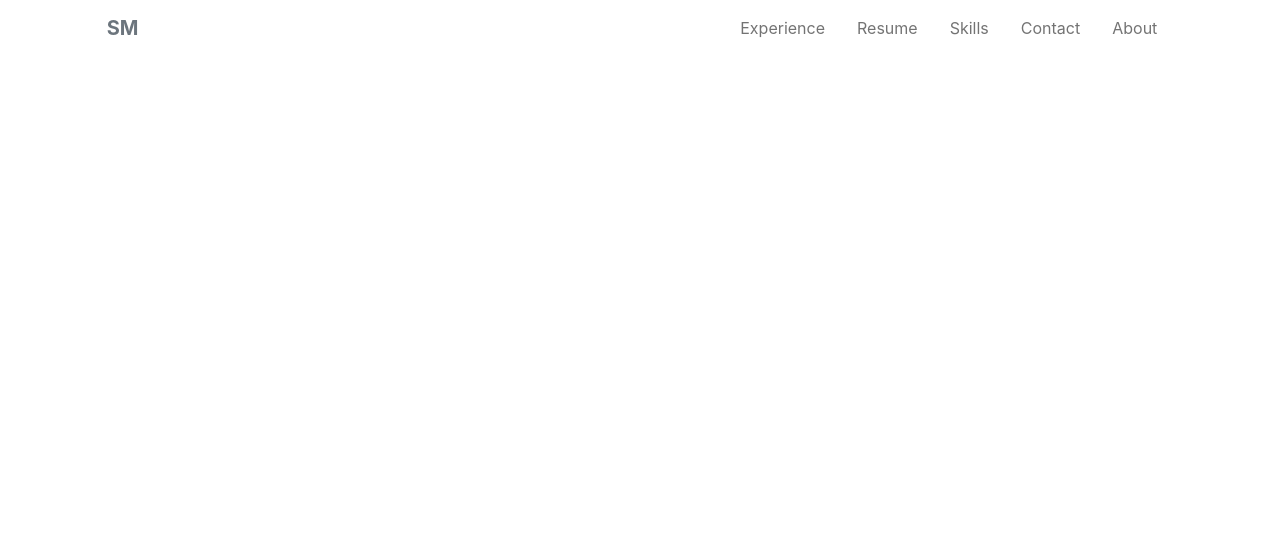
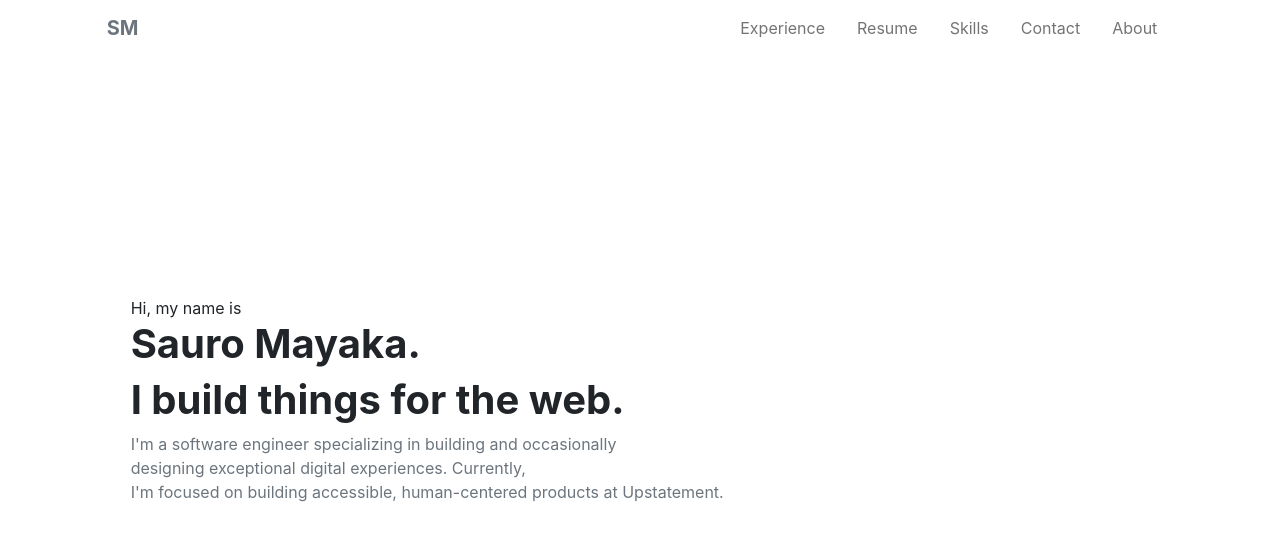
Before and after one commit to mayakas/portfolio, a React (Create React App) app: page / in a window 1280 px wide. Shown: the top 540 px of the page. Built offline with nearby package versions, Linux system fonts and the light colour scheme.

Commit message:
Body Content and external links.

```diff
--- a/public/index.html
+++ b/public/index.html
@@ -47,6 +47,14 @@
       To create a production bundle, use `npm run build` or `yarn build`.
     -->
     <script
+      type="module"
+      src="https://unpkg.com/ionicons@5.5.2/dist/ionicons/ionicons.esm.js"
+    ></script>
+    <script
+      nomodule
+      src="https://unpkg.com/ionicons@5.5.2/dist/ionicons/ionicons.js"
+    ></script>
+    <script
       src="https://cdn.jsdelivr.net/npm/@popperjs/core@2.11.5/dist/umd/popper.min.js"
       integrity="sha384-Xe+8cL9oJa6tN/veChSP7q+mnSPaj5Bcu9mPX5F5xIGE0DVittaqT5lorf0EI7Vk"
       crossorigin="anonymous"
--- a/src/components/Body.js
+++ b/src/components/Body.js
@@ -1,10 +1,14 @@
 import React from "react";
+import Externals from "./Externals";
+import Hero from "./Hero";
 import Navigation from "./Navigation";
 
 function body() {
   return (
-    <div>
+    <div class="row">
       <Navigation />
+      <Externals />
+      <Hero />
     </div>
   );
 }
--- /dev/null
+++ b/src/components/Externals.js
@@ -0,0 +1,34 @@
+import React from "react";
+
+function Externals() {
+  return (
+    <div class="col-sm-1 d-none d-sm-block">
+      <div class="v-align">
+        <ul>
+          <li class="my-3">
+            <a href="https://www.linkedin.com/in/sauro-mayaka-a56050180/">
+              <ion-icon name="logo-linkedin"></ion-icon>
+            </a>
+          </li>
+          <li class="my-3">
+            <a href="https://github.com/JustineXp">
+              <ion-icon name="logo-github"></ion-icon>
+            </a>
+          </li>
+          <li class="my-3">
+            <a href="https://twitter.com/Developersjoint">
+              <ion-icon name="logo-twitter"></ion-icon>
+            </a>
+          </li>
+          <li class="my-3">
+            <a href="https://www.instagram.com/mj.sauro/">
+              <ion-icon name="logo-instagram"></ion-icon>
+            </a>
+          </li>
+        </ul>
+      </div>
+    </div>
+  );
+}
+
+export default Externals;
--- /dev/null
+++ b/src/components/Hero.js
@@ -0,0 +1,22 @@
+import React from "react";
+
+function Hero() {
+  return (
+    <div class="col-sm-7 vh-100">
+      <div class="container-fluid px-4 v-align">
+        <p class="above">Hi, my name is</p>
+        <h1 class="fw-bold">Sauro Mayaka.</h1>
+        <h1 class="fw-bold">I build things for the web.</h1>
+        <p class="text-muted">
+          I'm a software engineer specializing in building and occasionally
+          <br />
+          designing exceptional digital experiences. Currently, <br />
+          I'm focused on building accessible, human-centered products at
+          Upstatement.
+        </p>
+      </div>
+    </div>
+  );
+}
+
+export default Hero;
--- a/src/index.css
+++ b/src/index.css
@@ -1,13 +1,49 @@
 body {
   margin: 0;
-  font-family: -apple-system, BlinkMacSystemFont, 'Segoe UI', 'Roboto', 'Oxygen',
-    'Ubuntu', 'Cantarell', 'Fira Sans', 'Droid Sans', 'Helvetica Neue',
+  font-family: -apple-system, BlinkMacSystemFont, "Segoe UI", "Roboto", "Oxygen",
+    "Ubuntu", "Cantarell", "Fira Sans", "Droid Sans", "Helvetica Neue",
     sans-serif;
   -webkit-font-smoothing: antialiased;
   -moz-osx-font-smoothing: grayscale;
 }
 
 code {
-  font-family: source-code-pro, Menlo, Monaco, Consolas, 'Courier New',
+  font-family: source-code-pro, Menlo, Monaco, Consolas, "Courier New",
     monospace;
 }
+
+.container {
+  margin: 0;
+}
+
+.row {
+  width: 100%;
+}
+
+.above {
+  margin-bottom: 0;
+}
+
+.v-align {
+  position: relative;
+  top: 50%;
+  -webkit-transform: translateY(-50%);
+  -ms-transform: translateY(-50%);
+  transform: translateY(-50%);
+}
+
+a,
+a:hover,
+a:focus,
+a:active {
+  text-decoration: none;
+  color: inherit;
+}
+
+li {
+  list-style: none;
+}
+
+ion-icon {
+  font-size: 28px;
+}
```
